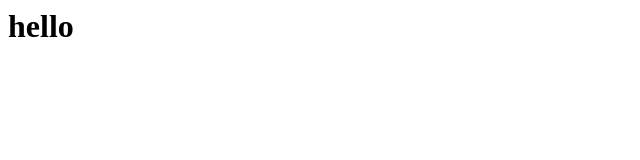
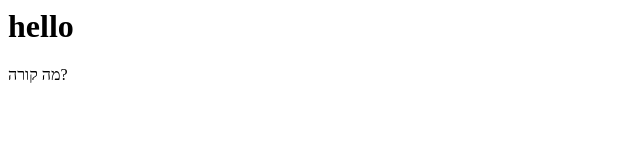
Before and after one commit to ShRivki/Targil-git, a plain HTML site: page index.html in a window 1280 px wide. Shown: the full height of the page, 0-640 px from the left. Drawn offline with Linux system fonts and the light colour scheme.

Commit message:
commit from saris computer

```diff
--- a/index.html
+++ b/index.html
@@ -1 +1,2 @@
 <h1>hello</h1>
+<div>מה קורה?</div>
```
